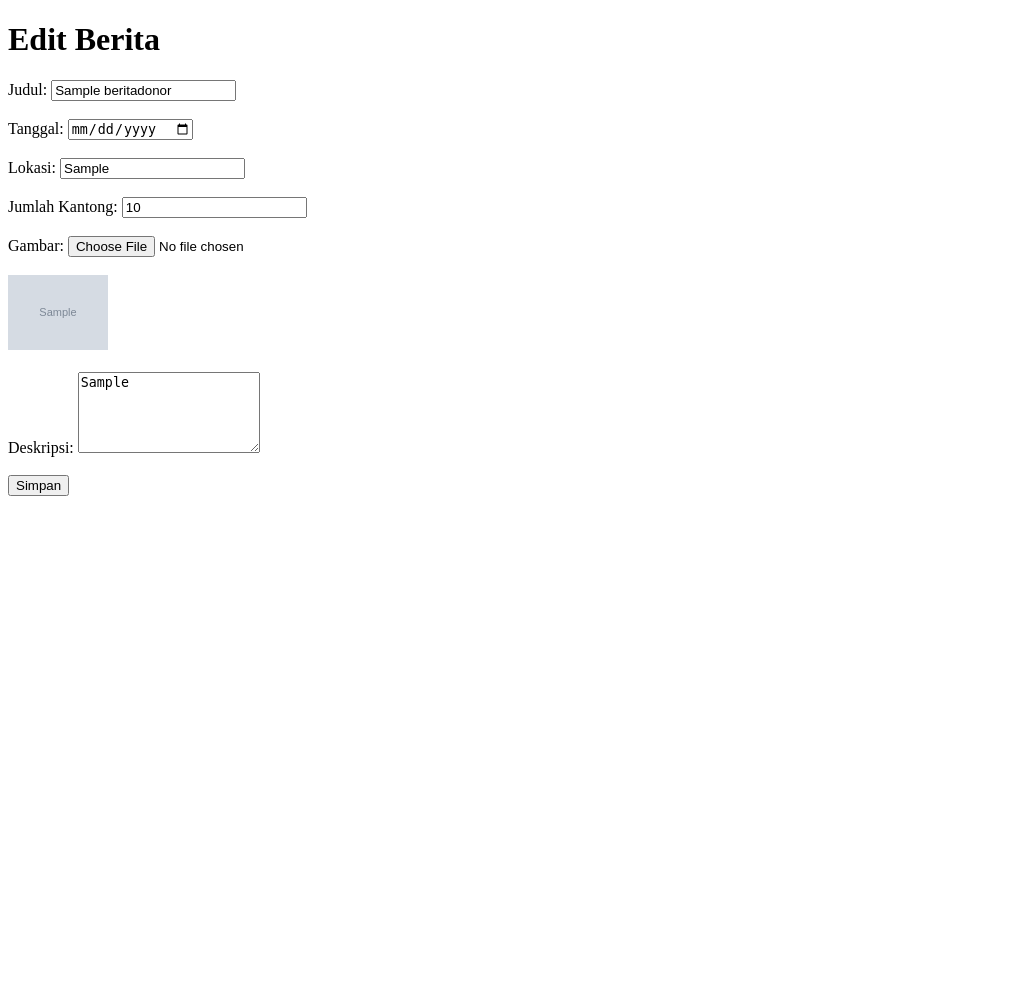
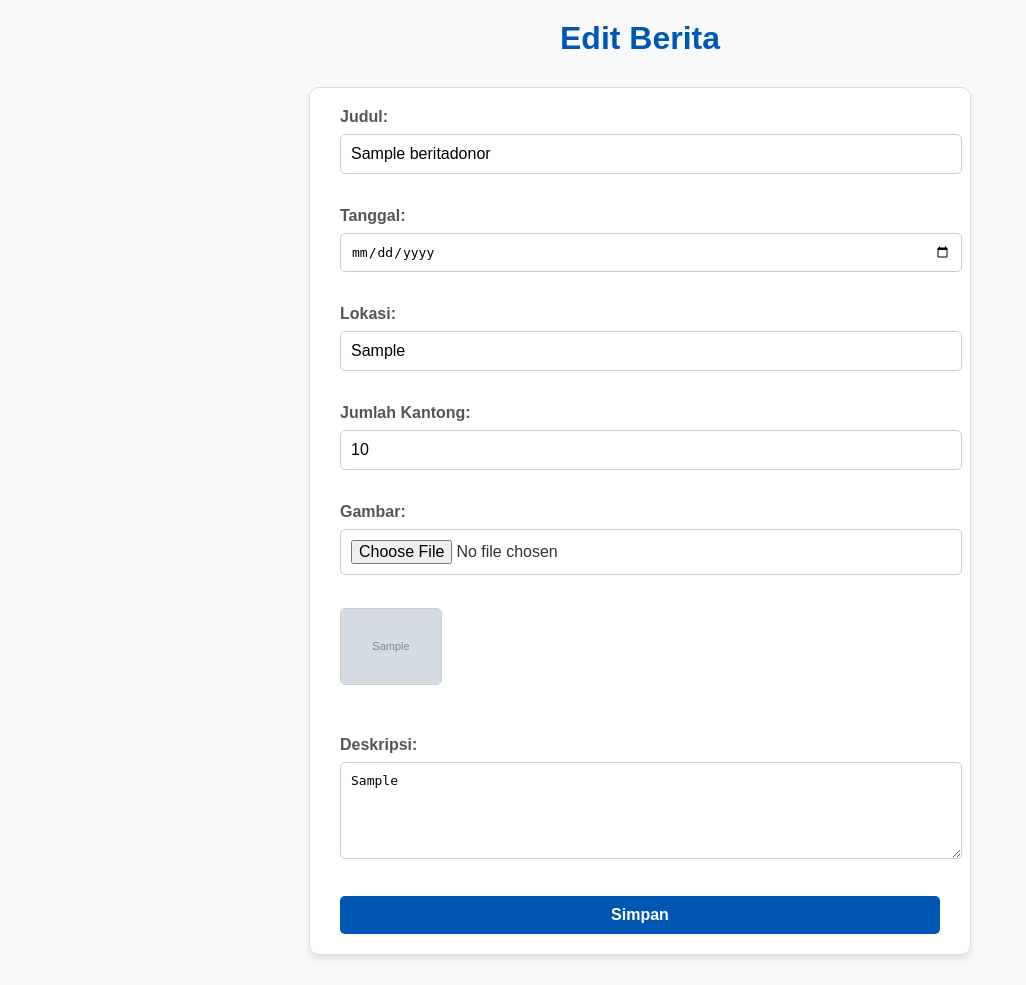
Before and after one commit to IvanWinataa/SwipeForLife, a PHP site: page /update-berita.php?id=1 in a window 1280 px wide. Shown: the whole page, without its empty margins (0-1026 px from the left). Before the commit the page ends 496 px from the top, so only its background shows below. Run offline with PHP 8.4, Linux system fonts and the light colour scheme; tables that the repository leaves empty or names only in its code hold one stand-in row (values such as "Sample post"); grey boxes marked "Sample" are stand-in pictures.

Commit message:
update terbaru

```diff
--- a/css/update-berita.css
+++ b/css/update-berita.css
@@ -0,0 +1,89 @@
+/* General Style */
+body {
+    font-family: Arial, sans-serif;
+    background-color: #f8f9fa;
+    margin: 0;
+    padding: 0;
+    color: #333;
+}
+
+h1 {
+    text-align: center;
+    color: #0056b3;
+    margin-top: 20px;
+}
+
+/* Form Container */
+form {
+    max-width: 600px;
+    margin: 30px auto;
+    background: #fff;
+    padding: 20px 30px;
+    border: 1px solid #ddd;
+    border-radius: 10px;
+    box-shadow: 0 4px 6px rgba(0, 0, 0, 0.1);
+}
+
+/* Labels */
+label {
+    font-weight: bold;
+    margin-bottom: 8px;
+    display: block;
+    color: #555;
+}
+
+/* Input Fields */
+input[type="text"],
+input[type="date"],
+input[type="number"],
+input[type="file"],
+textarea {
+    width: 100%;
+    padding: 10px;
+    margin-bottom: 15px;
+    border: 1px solid #ccc;
+    border-radius: 5px;
+    font-size: 1em;
+    transition: border-color 0.3s;
+}
+
+input:focus,
+textarea:focus {
+    border-color: #0056b3;
+    outline: none;
+}
+
+/* Image Preview */
+img {
+    display: block;
+    margin-bottom: 15px;
+    border: 1px solid #ccc;
+    border-radius: 5px;
+}
+
+/* Button */
+button {
+    display: block;
+    width: 100%;
+    padding: 10px;
+    background-color: #0056b3;
+    color: #fff;
+    font-size: 1em;
+    font-weight: bold;
+    border: none;
+    border-radius: 5px;
+    cursor: pointer;
+    transition: background-color 0.3s;
+}
+
+button:hover {
+    background-color: #004494;
+}
+
+/* Responsive Design */
+@media (max-width: 768px) {
+    form {
+        width: 90%;
+        padding: 15px;
+    }
+}
--- a/login.php
+++ b/login.php
@@ -14,7 +14,7 @@ if ($_SERVER['REQUEST_METHOD'] == 'POST' && isset($_POST['login'])) {
     $password = $_POST['password']; // Ambil password tanpa hashing
 
     // Gunakan prepared statement untuk menghindari SQL Injection
-    $query = "SELECT * FROM tb_user WHERE email = ?";
+    $query = "SELECT * FROM tb_user WHERE email = ? AND is_deleted = 0"; // Tambahkan filter is_deleted
     $stmt = mysqli_prepare($conn, $query);
 
     if ($stmt) {
@@ -49,7 +49,7 @@ if ($_SERVER['REQUEST_METHOD'] == 'POST' && isset($_POST['login'])) {
                 $error_message = "Email atau password salah!";
             }
         } else {
-            $error_message = "Email atau password salah!";
+            $error_message = "Email tidak ditemukan atau akun telah dinonaktifkan!";
         }
 
         mysqli_stmt_close($stmt);
--- a/update-berita.php
+++ b/update-berita.php
@@ -46,6 +46,7 @@ if ($_SERVER['REQUEST_METHOD'] === 'POST') {
     <meta charset="UTF-8">
     <meta name="viewport" content="width=device-width, initial-scale=1.0">
     <title>Edit Berita</title>
+    <link rel="stylesheet" href="css/update-berita.css">
     <script>
         // Menampilkan pop-up jika status 'success'
         window.onload = function() {
```
Also changed, not shown: berita-donor.php (+11 -6 lines), css/FAQCss.css (+46 -56 lines), daftar-akun.php (+4 -6 lines), delete-berita.php (+26 -4 lines), delete-info.php (added, +25 -0 lines), delete-user.php (added, +30 -0 lines), edit-akun.php (added, +79 -0 lines), faq.php (+8 -7 lines), info-donor.php (+5 -9 lines), uploads/Ganesa.jpg (added), 1 other file.
